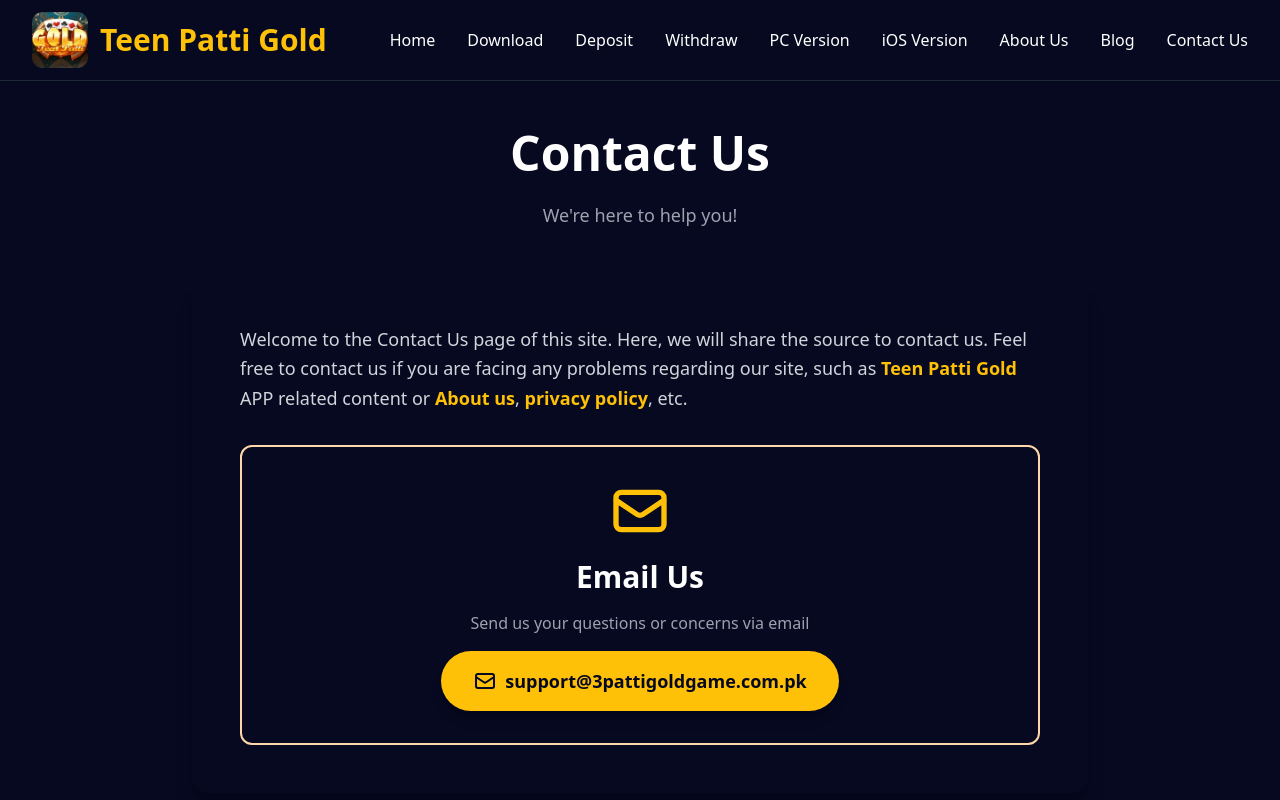
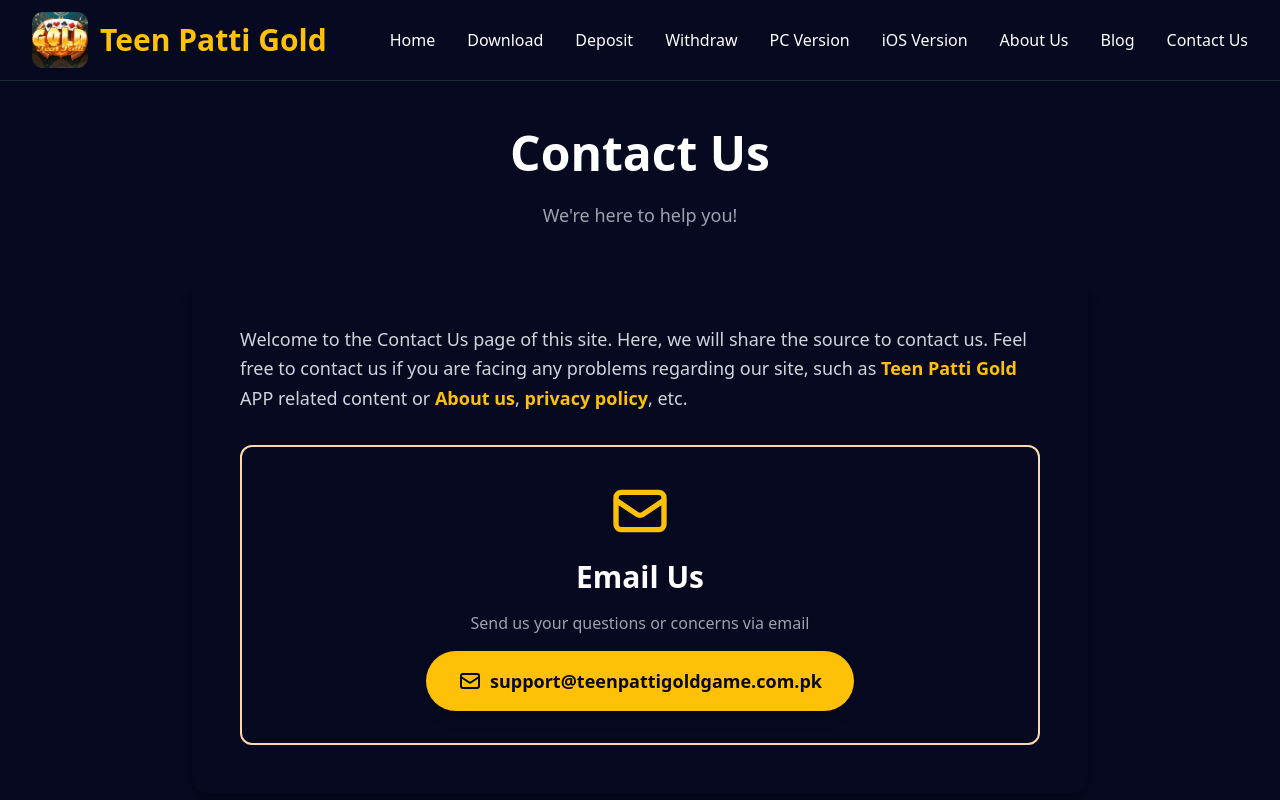
Before and after one commit to Mansoorkhan799/teenpattigold, a Next.js app: page /contact-us in a window 1280 px wide. Shown: the top 800 px of the page. Built offline with nearby package versions, Linux system fonts and the light colour scheme.

Commit message:
Fix domain references: Update 3pattigoldgame.com.pk to teenpattigoldgame.com.pk
- Fixed domain reference in disclaimer page
- Updated email addresses across all pages
- Fixed domain reference in PC page
- Updated schema data with correct domain

```diff
--- a/src/app/contact-us/page.tsx
+++ b/src/app/contact-us/page.tsx
@@ -55,13 +55,13 @@
                 <p className="text-center mb-4 text-gray-400">Send us your questions or concerns via email</p>
                 <div className="text-center">
                   <a
-                    href="mailto:support@3pattigoldgame.com.pk"
+                    href="mailto:support@teenpattigoldgame.com.pk"
                     className="inline-flex items-center justify-center bg-accent hover:bg-accent/90 text-primary font-bold py-4 px-8 rounded-full text-lg transition-all duration-300 shadow-lg hover:shadow-xl transform hover:scale-105"
                   >
                     <svg className="w-6 h-6 mr-2" fill="none" stroke="currentColor" viewBox="0 0 24 24" xmlns="http://www.w3.org/2000/svg">
                       <path strokeLinecap="round" strokeLinejoin="round" strokeWidth="2" d="M3 8l7.89 5.26a2 2 0 002.22 0L21 8M5 19h14a2 2 0 002-2V7a2 2 0 00-2-2H5a2 2 0 00-2 2v10a2 2 0 002 2z"></path>
                     </svg>
-                    support@3pattigoldgame.com.pk
+                    support@teenpattigoldgame.com.pk
                   </a>
                 </div>
               </div>
@@ -125,7 +125,7 @@
               "url": "https://teenpattigoldgame.com.pk",
               "contactPoint": {
                 "@type": "ContactPoint",
-                "email": "support@3pattigoldgame.com.pk",
+                "email": "support@teenpattigoldgame.com.pk",
                 "contactType": "Customer Support",
                 "availableLanguage": ["English", "Urdu"]
               }
--- a/src/app/disclaimer/page.tsx
+++ b/src/app/disclaimer/page.tsx
@@ -58,7 +58,7 @@
               {/* Main Disclaimer Content */}
               <div className="space-y-6 text-gray-300">
                 <p className="text-lg leading-relaxed">
-                  The information provided on this blog (<a href="https://www.3pattigoldgame.com.pk" className="text-accent hover:text-accent font-semibold" target="_blank" rel="noopener noreferrer">www.3pattigoldgame.com.pk</a>) about <Link href="/" className="text-accent hover:underline font-semibold">Teen Patti Gold</Link> is for <strong>general informational and entertainment purposes only</strong>. We do not host, promote, or encourage any form of gambling or betting activities.
+                  The information provided on this blog (<a href="https://www.teenpattigoldgame.com.pk" className="text-accent hover:text-accent font-semibold" target="_blank" rel="noopener noreferrer">www.teenpattigoldgame.com.pk</a>) about <Link href="/" className="text-accent hover:underline font-semibold">Teen Patti Gold</Link> is for <strong>general informational and entertainment purposes only</strong>. We do not host, promote, or encourage any form of gambling or betting activities.
                 </p>
 
                 <div className="bg-[#0A1029] rounded-xl p-6 border border-accent">
--- a/src/app/page.tsx
+++ b/src/app/page.tsx
@@ -98,7 +98,7 @@
         ],
         "contactPoint": {
           "@type": "ContactPoint",
-          "email": "support@3pattigoldgame.com.pk",
+          "email": "support@teenpattigoldgame.com.pk",
           "contactType": "Customer Support",
           "areaServed": {
             "@type": "Country",
--- a/src/app/privacy/page.tsx
+++ b/src/app/privacy/page.tsx
@@ -204,8 +204,8 @@
                           <path d="M2.003 5.884L10 9.882l7.997-3.998A2 2 0 0016 4H4a2 2 0 00-1.997 1.884z"/>
                           <path d="M18 8.118l-8 4-8-4V14a2 2 0 002 2h12a2 2 0 002-2V8.118z"/>
                         </svg>
-                        <a href="mailto:support@3pattigoldgame.com.pk" className="text-accent hover:underline text-lg font-semibold">
-                          support@3pattigoldgame.com.pk
+                        <a href="mailto:support@teenpattigoldgame.com.pk" className="text-accent hover:underline text-lg font-semibold">
+                          support@teenpattigoldgame.com.pk
                         </a>
                       </div>
                     </div>
--- a/src/app/teen-patti-gold-for-pc/page.tsx
+++ b/src/app/teen-patti-gold-for-pc/page.tsx
@@ -209,7 +209,7 @@
           <h3 className="text-xl font-semibold mb-4 text-white">Steps:</h3>
           <div className="space-y-4">
             <div className="bg-[#0A1029] rounded-lg p-6 border-l-4 border-[#FFA500]">
-              <p className="text-gray-300">First, find the official website of TeenPatti Gold, like <Link href="/" className="text-[#0ea5e9] hover:underline">www.3pattigoldgame.com.pk</Link>.</p>
+              <p className="text-gray-300">First, find the official website of TeenPatti Gold, like <Link href="/" className="text-[#0ea5e9] hover:underline">www.teenpattigoldgame.com.pk</Link>.</p>
             </div>
 
             <div className="bg-[#0A1029] rounded-lg p-6 border-l-4 border-[#4ade80]">
```
